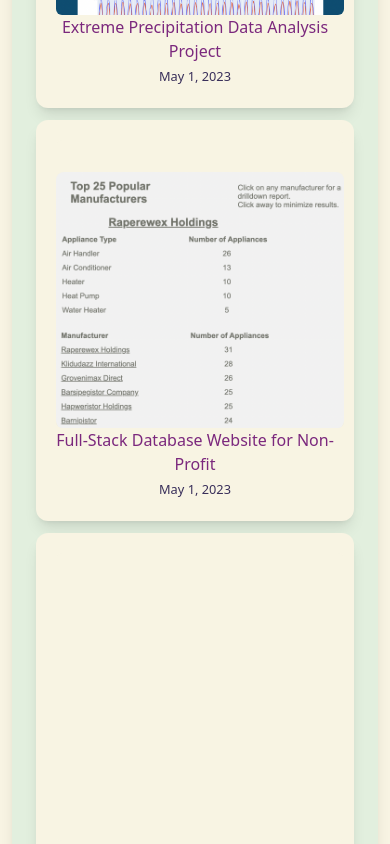
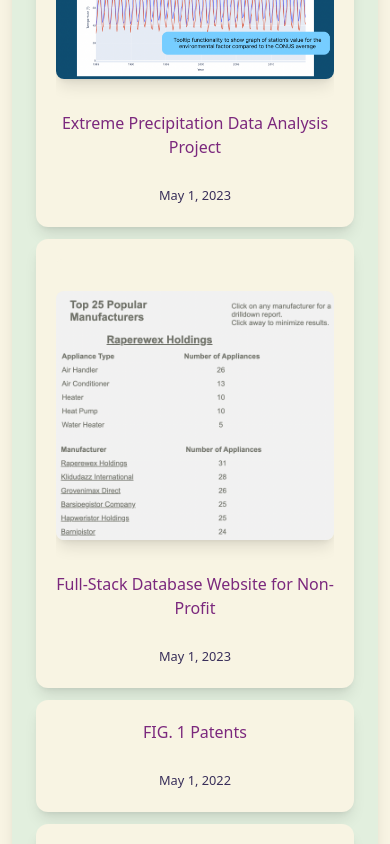
Before and after one commit to miriellekruger/portfolio, a Next.js app: page / in a window 390 px wide. Shown: the part 960-1804 px from the top of the page. Built offline with nearby package versions, Linux system fonts and the light colour scheme.

Commit message:
fixed resizing of images in index

```diff
--- a/pages/index.js
+++ b/pages/index.js
@@ -68,12 +68,12 @@ export default function Home({ allBlogData,allExpData }) {
       <Section >
         <div className="text-base p-1 mx-2">
         <h2 className='text-2xl my-3 flex justify-center'>Experiences</h2>
-        <div className='md:flex gap-10 overflow-auto bg-background2  rounded-xl shadow-lg md:scroll-p-5 md:snap-x md:snap-mandatory p-6'>
+        <div className='sm:flex gap-10 overflow-auto bg-background2  rounded-xl shadow-lg sm:scroll-p-5 sm:snap-x sm:snap-mandatory p-6'>
           {allExpData.map(({ id, date, title, img }) => (
-            <div className='text-center shadow-lg p-5 my-3 rounded-xl bg-background1 flex-1 snap-start' key={id}>
+            <div className='text-center items-center shadow-lg p-5 my-3 rounded-xl bg-background1 flex flex-col sm:flex-1 sm:snap-start' key={id}>
                 <Link href={`/posts/experiences/${id}`}>
                 {img ?
-                <div className=' border-solid bg-background1 w-72 h-72 rounded-md mx-auto overflow-hidden items-center justify-center' >
+                <div className='bg-background1 sm:w-72 sm:h-72 rounded-md mx-auto overflow-hidden items-center justify-center' >
                   <Image className=''
                     priority
                     src={img}
@@ -82,7 +82,7 @@ export default function Home({ allBlogData,allExpData }) {
                     alt={title}
                   />
                 </div>
-                : <div className='bg-background1 w-72 h-72 rounded-md mx-auto'></div>
+                : <div className='bg-background1 sm:w-72 sm:h-72 rounded-md mx-auto'></div>
                 }
                 </Link>
               <Link className='min-w-72' href={`/posts/experiences/${id}`}>{title}</Link>
```
